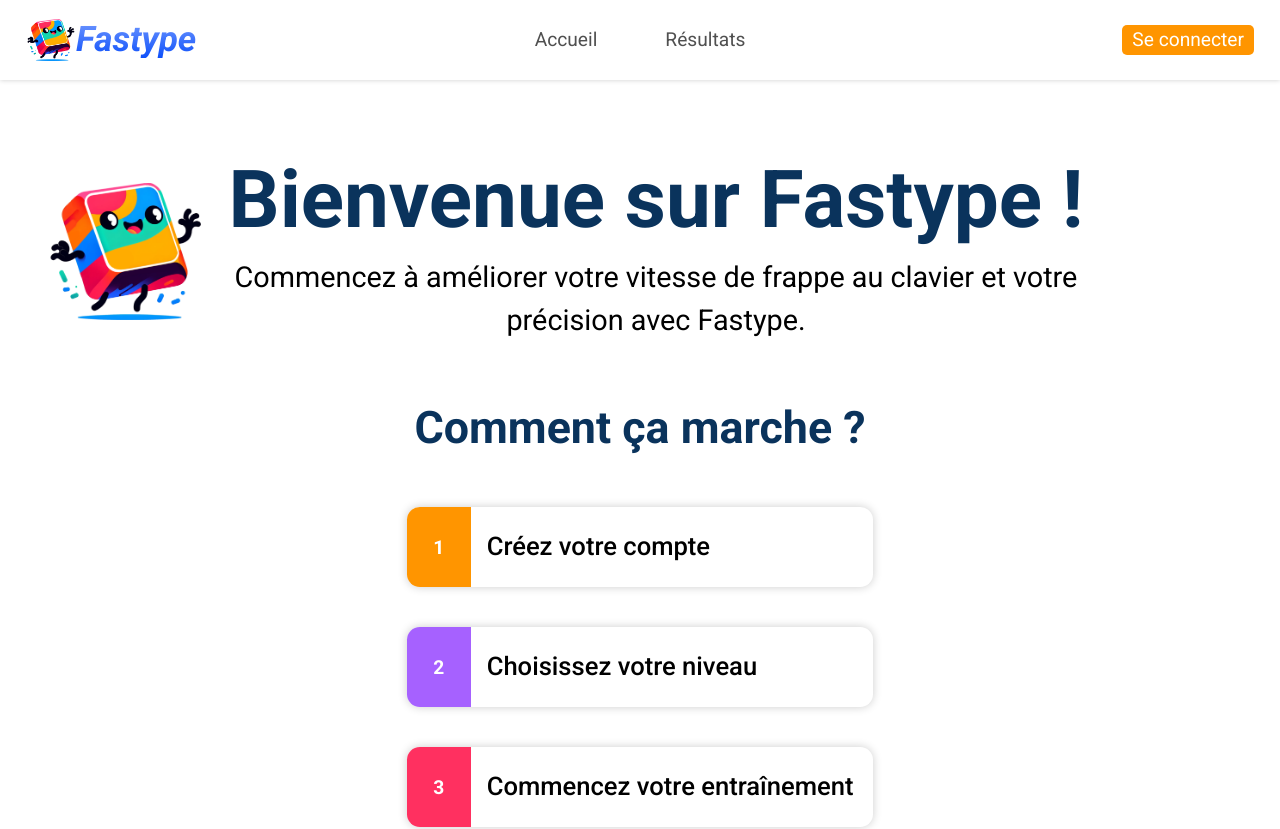
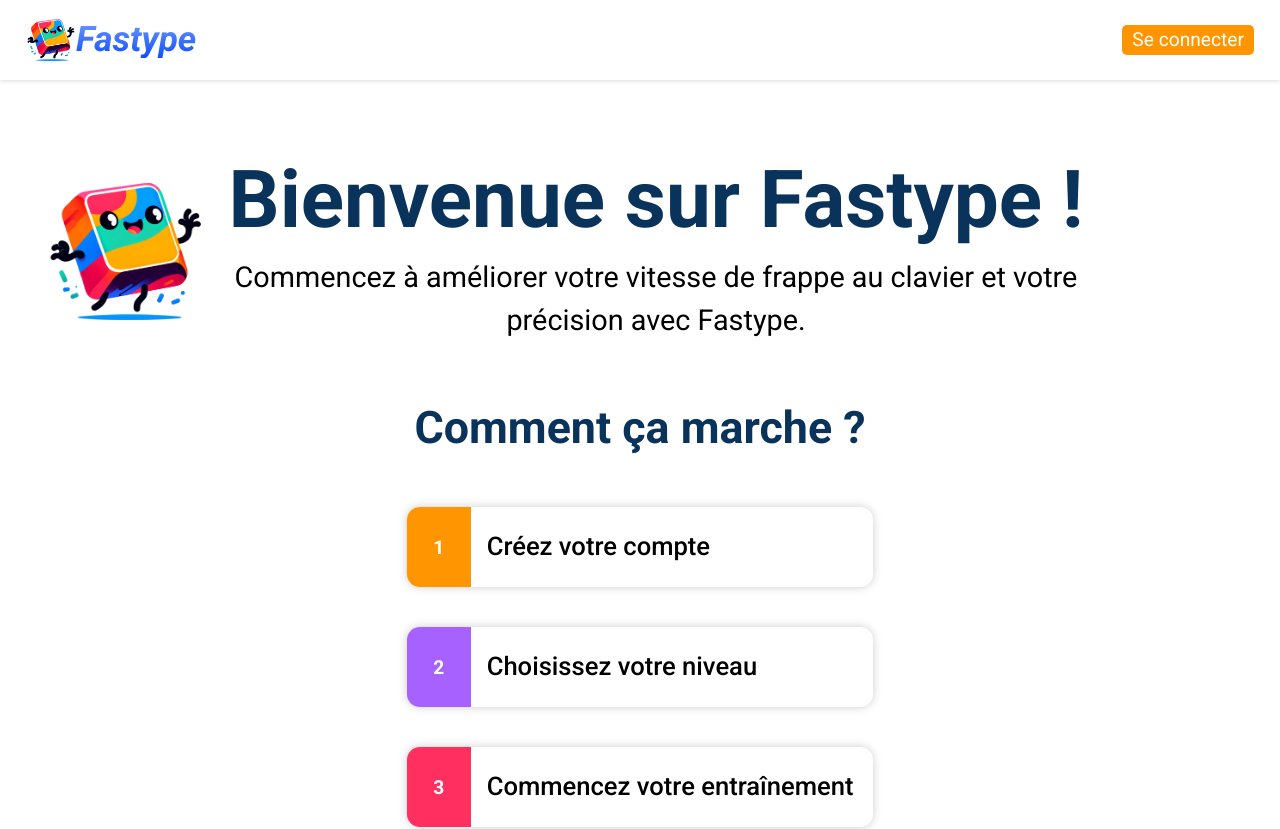
Before and after one commit to Incisif/fastype, a React (Vite) app in the folder fastype/: page / in a window 1280 px wide. Shown: the top 829 px of the page. Built offline with nearby package versions, Linux system fonts and the light colour scheme.

Commit message:
Moved links from header to dropdown menu

```diff
--- a/fastype/src/components/Dropdown/index.tsx
+++ b/fastype/src/components/Dropdown/index.tsx
@@ -1,4 +1,4 @@
-import { useEffect, useState } from "react";
+import { useEffect, useRef } from "react";
 import { useDispatch, useSelector } from "react-redux";
 import { AppDispatch, RootState } from "../../store/store";
 import { logoutUserThunk } from "../../features/user/userThunks";
@@ -10,12 +10,12 @@
   display: flex;
   flex-direction: column;
   z-index: 3;
-  gap: 5px;
+  gap: 10px;
   background-color: var(--white-color);
   border-radius: 10px;
-  bottom: -90px;
+  bottom: -180px;
   box-shadow: 0 0 5px 0 rgba(0, 0, 0, 0.2);
-  padding: 10px;
+  padding: 1rem 1rem;
 `;
 
 const StyledOptions = styled.div`
@@ -41,26 +41,58 @@
     background-color: var(--option-hover-color);
   }
 `;
-const DropDown: React.FC = () => {
+const DropDown: React.FC<{ isOpen: boolean; toggleDropdown: () => void }> = ({
+  isOpen,
+  toggleDropdown,
+}) => {
   const dispatch = useDispatch<AppDispatch>();
   const user = useSelector((state: RootState) => state.login.user);
-  const [hideDropdown, setHideDropdown] = useState(false);
+  const dropdownRef = useRef<HTMLDivElement | null>(null);
 
   useEffect(() => {
     if (!user) {
-      setHideDropdown(true);
+      toggleDropdown();
     }
-  }, [user]);
+
+    // Fonction pour gérer le clic en dehors du menu déroulant
+    const handleClickOutside = (event: MouseEvent) => {
+      if (
+        dropdownRef.current &&
+        !dropdownRef.current.contains(event.target as Node)
+      ) {
+        toggleDropdown();
+      }
+    };
+
+    // Ajout de l'écouteur d'événements
+    document.addEventListener("mousedown", handleClickOutside);
+
+    // Nettoyage de l'écouteur
+    return () => {
+      document.removeEventListener("mousedown", handleClickOutside);
+    };
+  }, [user, dropdownRef, toggleDropdown]);
 
   const handleLogout = () => {
     dispatch(logoutUserThunk());
+    toggleDropdown();
   };
+
+
 
   return (
     <>
-      {!hideDropdown && (
-        <DropDownContent>
-          <StyledLink to="/profile">Profil</StyledLink>
+      {isOpen && (
+        <DropDownContent ref={dropdownRef}>
+          <StyledLink to="/profile" onClick={toggleDropdown}>
+            Profil
+          </StyledLink>
+          <StyledLink to="/training" onClick={toggleDropdown}>
+            Entraînement
+          </StyledLink>
+          <StyledLink to="/results" onClick={toggleDropdown}>
+            Statistiques
+          </StyledLink>
           <StyledOptions onClick={handleLogout}>Déconnexion</StyledOptions>
         </DropDownContent>
       )}
--- a/fastype/src/components/header/index.tsx
+++ b/fastype/src/components/header/index.tsx
@@ -52,37 +52,6 @@
   font-size: 1.2rem;
 `;
 
-const LinksContainer = styled.div`
-  display: flex;
-  gap: 3rem;
-  height: 100%;
-  align-items: center;
-  flex-grow: 1;
-  justify-content: center;
-`;
-
-const StyledLinks = styled(Link)`
-  justify-content: center;
-  align-items: center;
-  border-radius: 5px;
-  padding: 5px 10px;
-  font-size: 1.2rem;
-  transition: transform 0.1s ease-in-out, box-shadow 0.1s ease-in-out;
-  &:hover {
-    transform: translateY(-2px);
-    box-shadow: 0 3px 0 var(--shadow-connexion-button),
-      0 0 0 1px var(--shadow-connexion-button);
-  }
-
-  &:active {
-    transform: translateY(0px);
-    box-shadow: none;
-  }
-`;
-const NavBarRight = styled.div`
-  display: flex;
-  align-items: center;
-`;
 const LeftContainer = styled.div`
   display: flex;
   align-items: center;
@@ -100,7 +69,11 @@
   height: 1.5rem;
   border-radius: 50%;
 `;
-const Flex ={"display": "flex", "alignItems": "center", "justifyContent": "center"}
+const Flex = {
+  display: "flex",
+  alignItems: "center",
+  justifyContent: "center",
+};
 
 const Header: React.FC = () => {
   const [isModalOpen, setIsModalOpen] = useState(false);
@@ -127,12 +100,9 @@
         </LeftContainer>
         <MiddleContainer>
           <NavBar>
-            <LinksContainer className="linksContainer">
-              <StyledLinks to="/">Accueil</StyledLinks>
-              <StyledLinks to="/results">Résultats</StyledLinks>
-            </LinksContainer>
-            <NavBarRight></NavBarRight>
-            {isModalOpen && <LoginModal onClose={handleModalToggle} initialMode="login" />}
+            {isModalOpen && (
+              <LoginModal onClose={handleModalToggle} initialMode="login" />
+            )}
           </NavBar>
         </MiddleContainer>
         <RightContainer>
@@ -160,7 +130,8 @@
               )}
             </ThreeDButton>
           )}
-          {isDropdownOpen && <DropDown />}
+         {isDropdownOpen && <DropDown isOpen={isDropdownOpen} toggleDropdown={handleDropdownToggle} />}
+
         </RightContainer>
       </HeaderWrapper>
     </HeaderContent>
```
